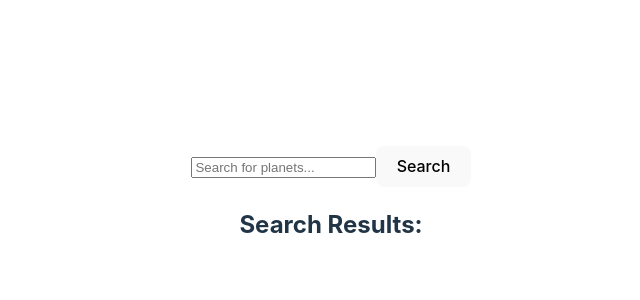
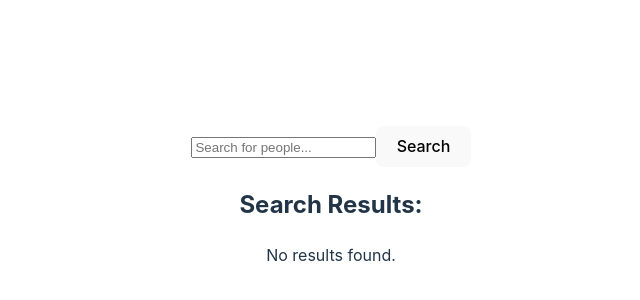
Before and after one commit to TommiNICE/rs-school-react-course, a React (Vite) app in the folder rs-react-app/: page / in a window 1280 px wide. Shown: the part 196-496 px from the top of the page, without its empty margins (309-949 px from the left). Built offline with nearby package versions, Linux system fonts and the light colour scheme.

Commit message:
refactor: search functionality and implement result passing

```diff
--- a/rs-react-app/src/App.tsx
+++ b/rs-react-app/src/App.tsx
@@ -2,8 +2,23 @@ import React, { Component } from 'react';
 import './App.css';
 import SearchSection from './components/sections/SearchSection';
 import ResultSection from './components/sections/ResultSection';
+import * as swapi from 'swapi-ts';
 
-class App extends Component {
+interface AppState {
+  searchResults: swapi.IPeople[];
+}
+
+class App extends Component<object, AppState> {
+  constructor(props: object) {
+    super(props);
+    this.state = {
+      searchResults: [],
+    };
+  }
+  handleSearchResults = (results: swapi.IPeople[]) => {
+    this.setState({ searchResults: results });
+  };
+
   render() {
     return (
       <div className="App">
@@ -11,8 +26,8 @@ class App extends Component {
           {/* You can add a header component here if needed */}
         </header>
         <main>
-          <SearchSection />
-          <ResultSection />
+          <SearchSection onSearchResults={this.handleSearchResults} />
+          <ResultSection results={this.state.searchResults} />
         </main>
         <footer>{/* You can add a footer component here if needed */}</footer>
       </div>
--- a/rs-react-app/src/components/sections/ResultSection.tsx
+++ b/rs-react-app/src/components/sections/ResultSection.tsx
@@ -1,13 +1,34 @@
-import React from "react";
+import React from 'react';
+import * as swapi from 'swapi-ts';
 
-class ResultSection extends React.Component {
+interface ResultSectionProps {
+  results: swapi.IPeople[];
+}
+
+class ResultSection extends React.Component<ResultSectionProps> {
   render() {
+    const { results } = this.props;
+
     return (
       <div>
         <h2>Search Results:</h2>
+        {results.length > 0 ? (
+          <ul>
+            {results.map((person, index) => (
+              <li key={index}>
+                <h3>{person.name}</h3>
+                <p>Height: {person.height}</p>
+                <p>Mass: {person.mass}</p>
+                <p>Hair Color: {person.hair_color}</p>
+                <p>Eye Color: {person.eye_color}</p>
+              </li>
+            ))}
+          </ul>
+        ) : (
+          <p>No results found.</p>
+        )}
       </div>
     );
   }
 }
-
 export default ResultSection;
--- a/rs-react-app/src/components/sections/SearchSection.tsx
+++ b/rs-react-app/src/components/sections/SearchSection.tsx
@@ -2,7 +2,7 @@ import { Component, ChangeEvent, FormEvent } from 'react';
 import * as swapi from 'swapi-ts';
 
 interface SearchSectionProps {
-  onSearchResults: (results: any[]) => void;
+  onSearchResults: (results: swapi.IPeople[]) => void;
 }
 
 interface SearchSectionState {
@@ -28,11 +28,20 @@ class SearchSection extends Component<SearchSectionProps, SearchSectionState> {
     this.setState({ isLoading: true });
 
     try {
-      const results = await swapi.Planets.findBySearch([this.state.searchQuery]);
-      console.log('Search results:', results);
-      this.props.onSearchResults(results);
+      const searchResult = await swapi.People.findBySearch([
+        this.state.searchQuery,
+      ]);
+      console.log('Search results:', searchResult);
+      if (searchResult && searchResult.resources) {
+        const people: swapi.IPeople[] = searchResult.resources.map(
+          (resource) => resource.value
+        );
+        this.props.onSearchResults(people);
+      } else {
+        this.props.onSearchResults([]);
+      }
     } catch (error) {
-      console.error('Error searching for planets:', error);
+      console.error('Error searching for people:', error);
       this.props.onSearchResults([]);
     } finally {
       this.setState({ isLoading: false });
@@ -46,7 +55,7 @@ class SearchSection extends Component<SearchSectionProps, SearchSectionState> {
           type="text"
           value={this.state.searchQuery}
           onChange={this.handleInputChange}
-          placeholder="Search for planets..."
+          placeholder="Search for people..."
         />
         <button type="submit" disabled={this.state.isLoading}>
           {this.state.isLoading ? 'Searching...' : 'Search'}
```
Lines whose indentation alone changed are shown as unchanged.
